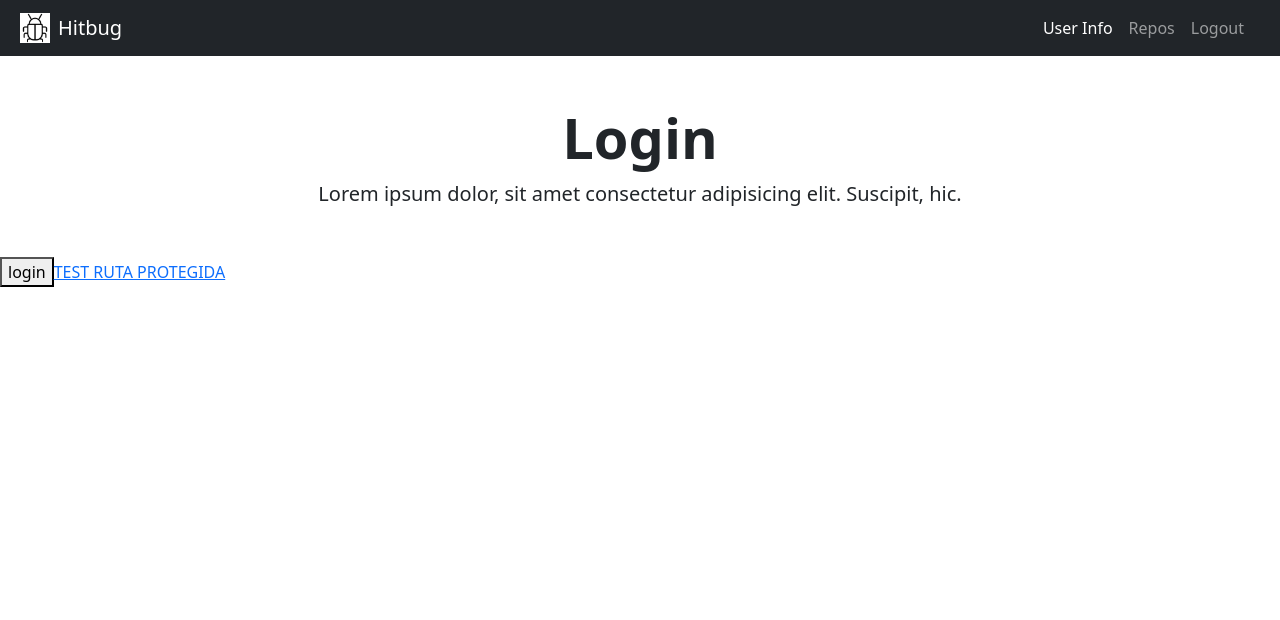
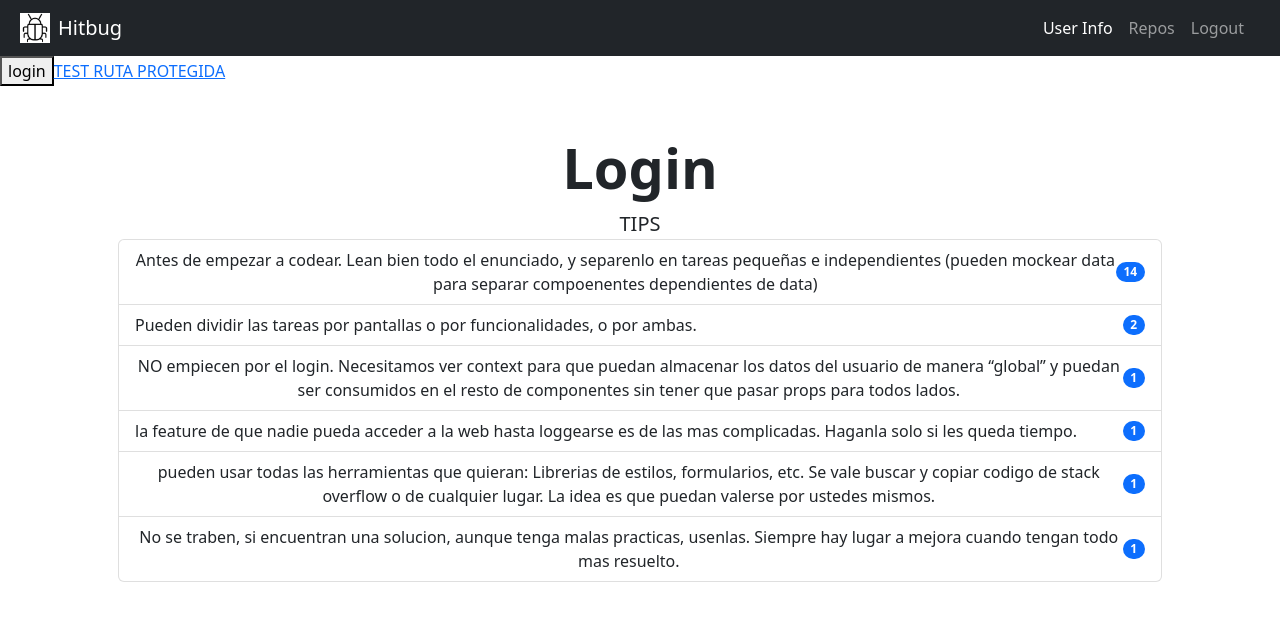
Before and after one commit to matiashernandev/react-hitbugApp, a React (Vite) app: page / in a window 1280 px wide. Shown: the top 620 px of the page. Built offline with nearby package versions, Linux system fonts and the light colour scheme; no server answers.

Commit message:
update modal

```diff
--- a/src/components/ButtonModal.jsx
+++ b/src/components/ButtonModal.jsx
@@ -9,13 +9,15 @@ export default function ButtonModal({ repo }) {
     /*  const [dataRepo, setDataRepo] = useState(""); */
     const [datosRepositorio, setDatosRepositorio] = useState({});
 
-    const showModal = ({ name, description }) => {
+    const showModal = ({ name, description, size }) => {
         Swal.fire({
-            title: "Custom animation with Animate.css",
+            title: "Detalle Repo",
             html:
                 `<li>nombre: ${name}</li>` +
                 `<li>descripcion: ${description}</li>` +
-                `<li>tamaño</li>`,
+                `<li>creacion${size}</li>` +
+                `<li>ultima actualizacion${size}</li>` +
+                `<li>ultimo push${size}</li>`,
 
             showClass: {
                 popup: "animate__animated animate__fadeInDown",
@@ -27,8 +29,10 @@ export default function ButtonModal({ repo }) {
     };
 
     const handleClick = async (e) => {
+        console.log(repo.owner.login);
+
         const response = await axios.get(
-            `https://api.github.com/repos/nkwaaaa/${repo.name}`
+            `https://api.github.com/repos/${repo.owner.login}/${repo.name}`
         );
         const dataRepo = response.data;
 
@@ -36,7 +40,6 @@ export default function ButtonModal({ repo }) {
 
         // setDatosRepositorio(store.dataRepo);
         //store.updateRepositorio(repo.name);
-        console.log(dataRepo.name);
         // console.log(dataRepo.description);
         //console.log(dataRepo.size);
         // console.log(dataRepo.language);
--- a/src/pages/Login.jsx
+++ b/src/pages/Login.jsx
@@ -5,18 +5,72 @@ import ButtonLogin from "./../components/ButtonLogin";
 function Login() {
     return (
         <div>
+            <ButtonLogin />
+
+            <Link to="/test">TEST RUTA PROTEGIDA</Link>
+
             <div className="container px-4 px-lg-5 my-5  text-dark">
                 <div className="text-center">
                     <h1 className="display-4 fw-bolder">Login</h1>
-                    <p className="lead fw-normal  mb-0">
-                        Lorem ipsum dolor, sit amet consectetur adipisicing
-                        elit. Suscipit, hic.
-                    </p>
+                    <p className="lead fw-normal  mb-0">TIPS</p>
+                    <div className="list-group">
+                        <ul className="list-group">
+                            <li className="list-group-item d-flex justify-content-between align-items-center">
+                                Antes de empezar a codear. Lean bien todo el
+                                enunciado, y separenlo en tareas pequeñas e
+                                independientes (pueden mockear data para separar
+                                compoenentes dependientes de data)
+                                <span className="badge bg-primary rounded-pill">
+                                    14
+                                </span>
+                            </li>
+                            <li className="list-group-item d-flex justify-content-between align-items-center">
+                                Pueden dividir las tareas por pantallas o por
+                                funcionalidades, o por ambas.
+                                <span className="badge bg-primary rounded-pill">
+                                    2
+                                </span>
+                            </li>
+                            <li className="list-group-item d-flex justify-content-between align-items-center">
+                                NO empiecen por el login. Necesitamos ver
+                                context para que puedan almacenar los datos del
+                                usuario de manera “global” y puedan ser
+                                consumidos en el resto de componentes sin tener
+                                que pasar props para todos lados.
+                                <span className="badge bg-primary rounded-pill">
+                                    1
+                                </span>
+                            </li>
+                            <li className="list-group-item d-flex justify-content-between align-items-center">
+                                la feature de que nadie pueda acceder a la web
+                                hasta loggearse es de las mas complicadas.
+                                Haganla solo si les queda tiempo.
+                                <span className="badge bg-primary rounded-pill">
+                                    1
+                                </span>
+                            </li>
+                            <li className="list-group-item d-flex justify-content-between align-items-center">
+                                pueden usar todas las herramientas que quieran:
+                                Librerias de estilos, formularios, etc. Se vale
+                                buscar y copiar codigo de stack overflow o de
+                                cualquier lugar. La idea es que puedan valerse
+                                por ustedes mismos.
+                                <span className="badge bg-primary rounded-pill">
+                                    1
+                                </span>
+                            </li>
+                            <li className="list-group-item d-flex justify-content-between align-items-center">
+                                No se traben, si encuentran una solucion, aunque
+                                tenga malas practicas, usenlas. Siempre hay
+                                lugar a mejora cuando tengan todo mas resuelto.
+                                <span className="badge bg-primary rounded-pill">
+                                    1
+                                </span>
+                            </li>
+                        </ul>
+                    </div>
                 </div>
             </div>
-            <ButtonLogin />
-
-            <Link to="/test">TEST RUTA PROTEGIDA</Link>
         </div>
     );
 }
--- a/src/store/Store.jsx
+++ b/src/store/Store.jsx
@@ -6,6 +6,7 @@ const AppContext = createContext({
     repos: [],
     dataUserGitHub: {},
     dataRepo: {},
+    url: "",
     updateUrl: (url) => {},
     updateFilters: (filtro) => {},
     fetchDataWithLogin: () => {},
@@ -98,7 +99,7 @@ export default function Store({ children }) {
 
     function updateFilters(filtro) {
         setFilters(filtro);
-        console.log("desde update", filtro);
+        // console.log("desde update", filtro);
     }
     /* -------------------------------------------------------------------------- */
 
@@ -132,6 +133,7 @@ export default function Store({ children }) {
                 fetchDataWithLogin,
                 dataUserGitHub,
                 dataRepo,
+                url,
                 //updateRepositorio,
             }}
         >
```
